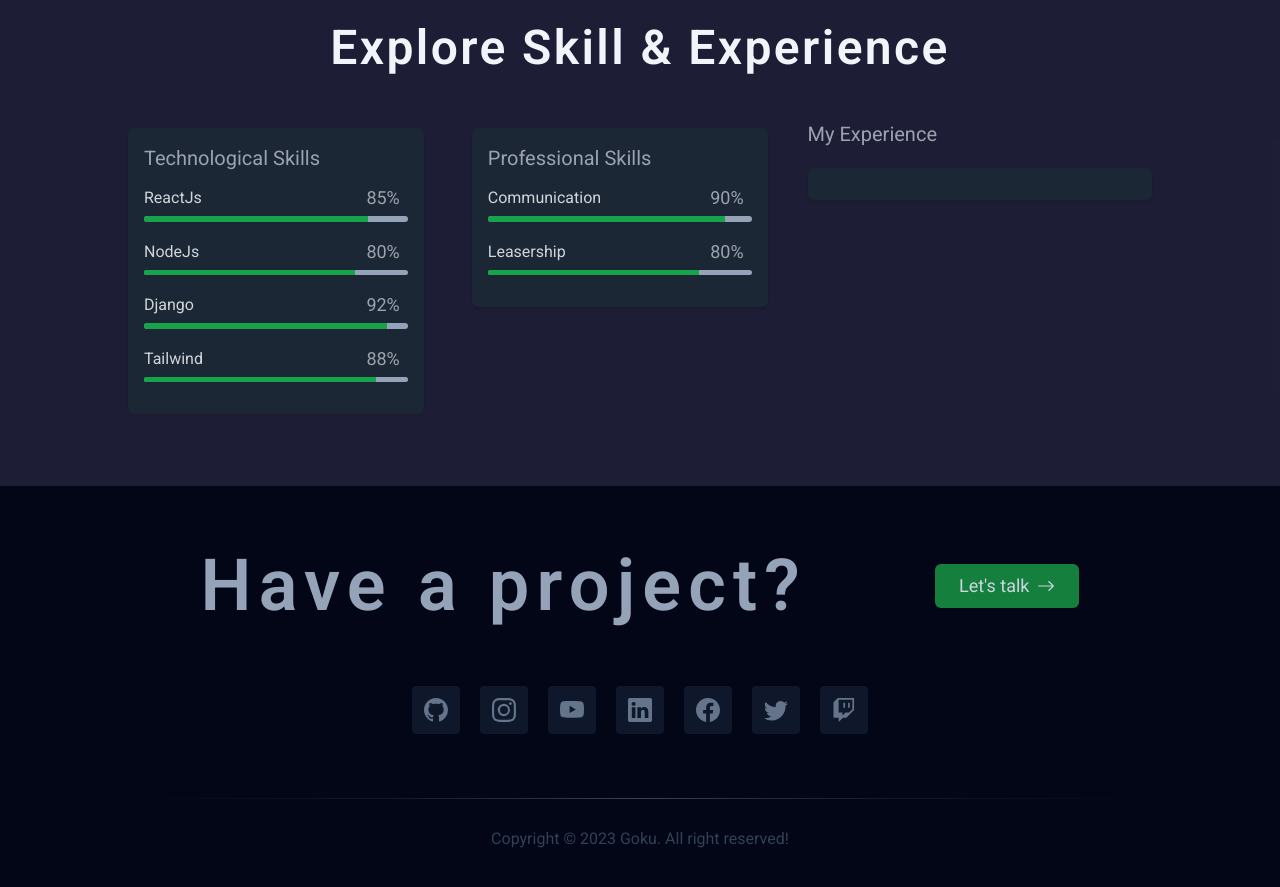
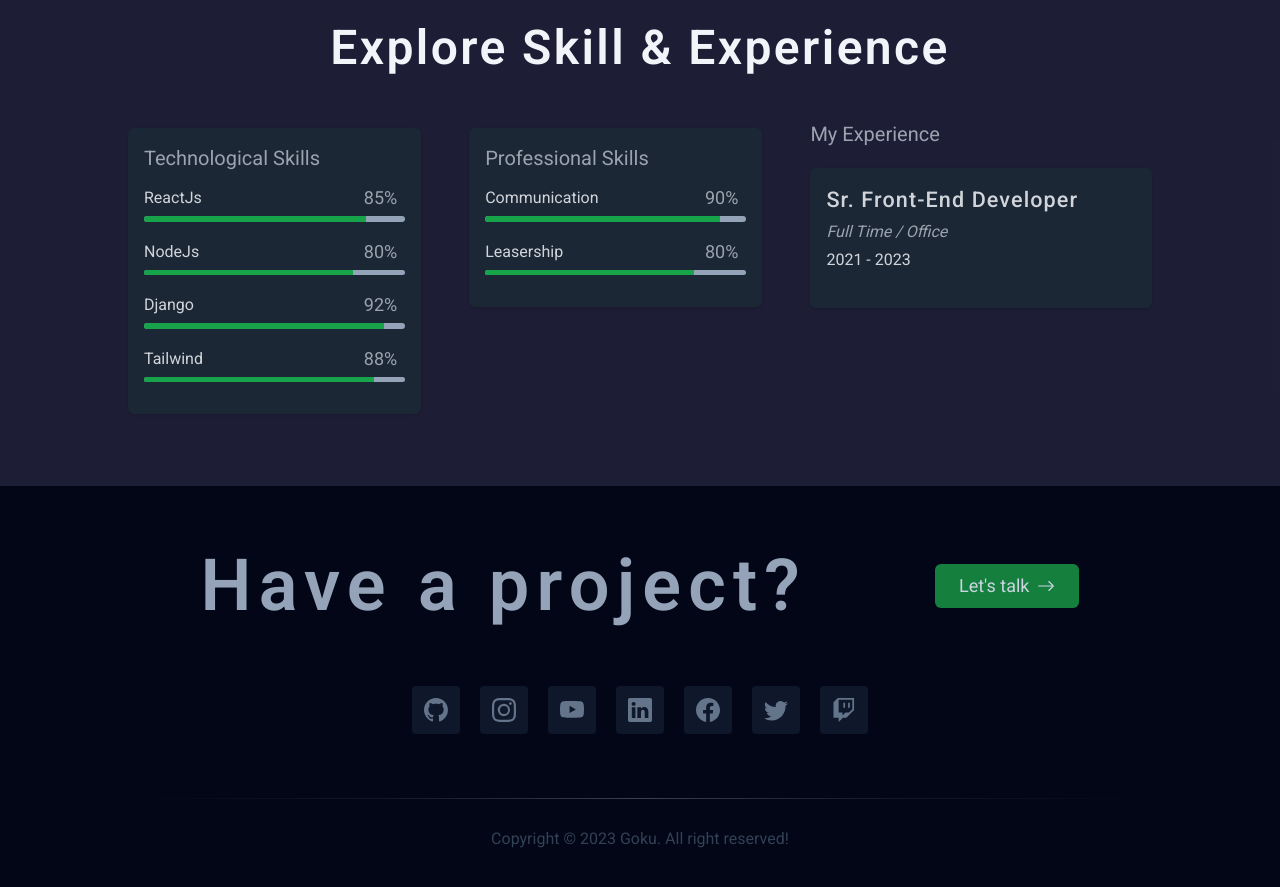
Before and after one commit to gokarna123-goku/m_portfolio, a React (Vite) app: page / in a window 1280 px wide. Shown: the part 1640-2527 px from the top of the page. Built offline with nearby package versions, Linux system fonts and the light colour scheme.

Commit message:
working on the experience section

```diff
--- a/src/components/Skill_Experience/SkillExperience.jsx
+++ b/src/components/Skill_Experience/SkillExperience.jsx
@@ -8,7 +8,7 @@ const SkillExperience = () => {
           <h1 className="text-slate-100 text-center text-5xl font-extrabold tracking-wider mb-12">
             Explore Skill & Experience
           </h1>
-          <div className="flex items-start gap-10">
+          <div className="flex items-start gap-12">
             <div className="skill-box w-[65%] h-auto py-2">
               <div className="flex items-start gap-12">
                 <div className="w-1/2 bg-green-900/20 shadow p-4 rounded-md">
@@ -82,7 +82,9 @@ const SkillExperience = () => {
                 My Experience
               </h1>
               <div className="w-full bg-green-900/20 shadow p-4 rounded-md">
-
+                <h1 className="text-[1.35rem] text-gray-300 font-medium tracking-wider mb-1">Sr. Front-End Developer</h1>
+                <h6 className="text-base text-gray-400 italic mb-1">Full Time / Office</h6>
+                <p className="text-base text-gray-300 mb-5">2021 - 2023</p>
               </div>
             </div>
           </div>
```
